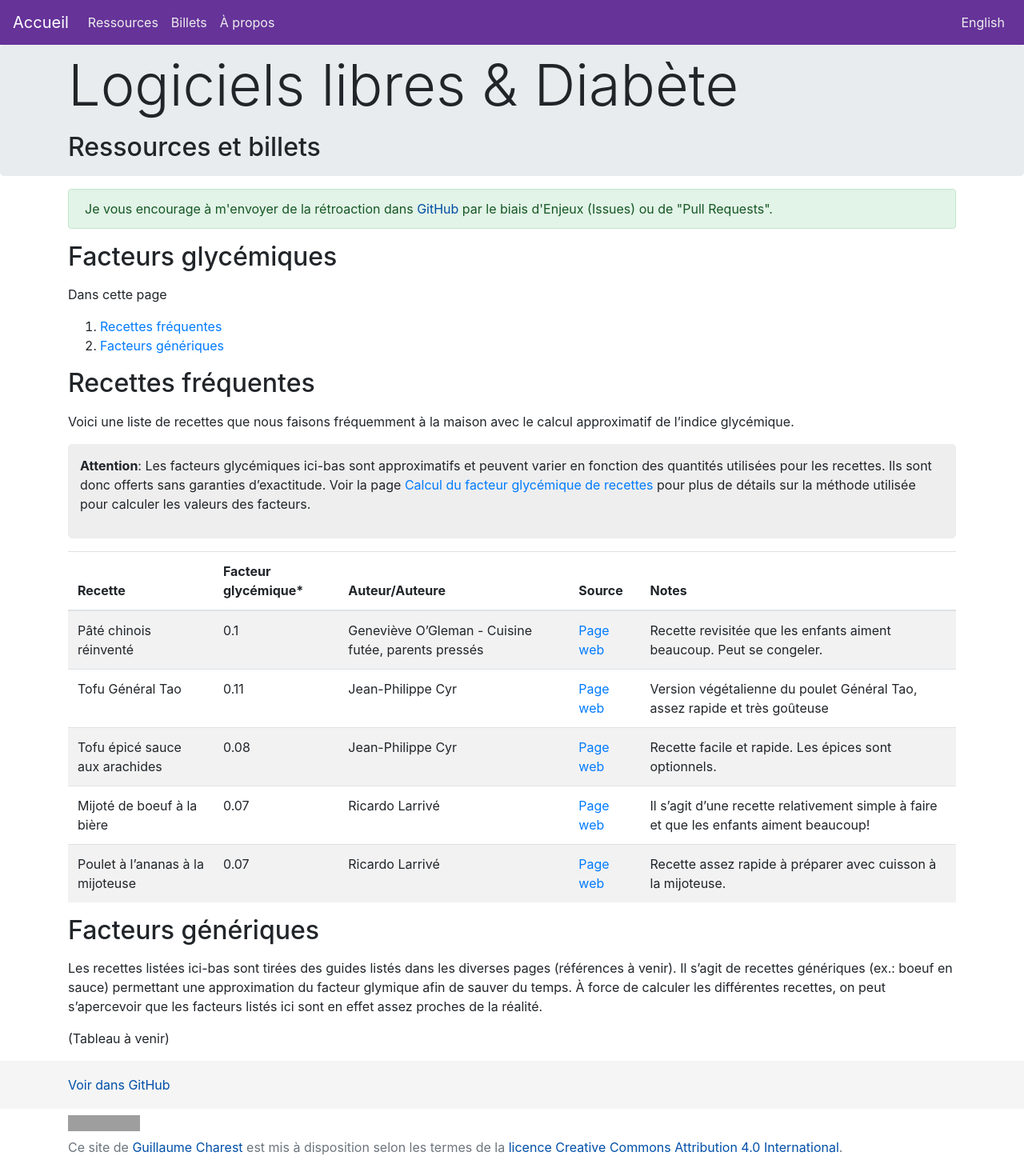
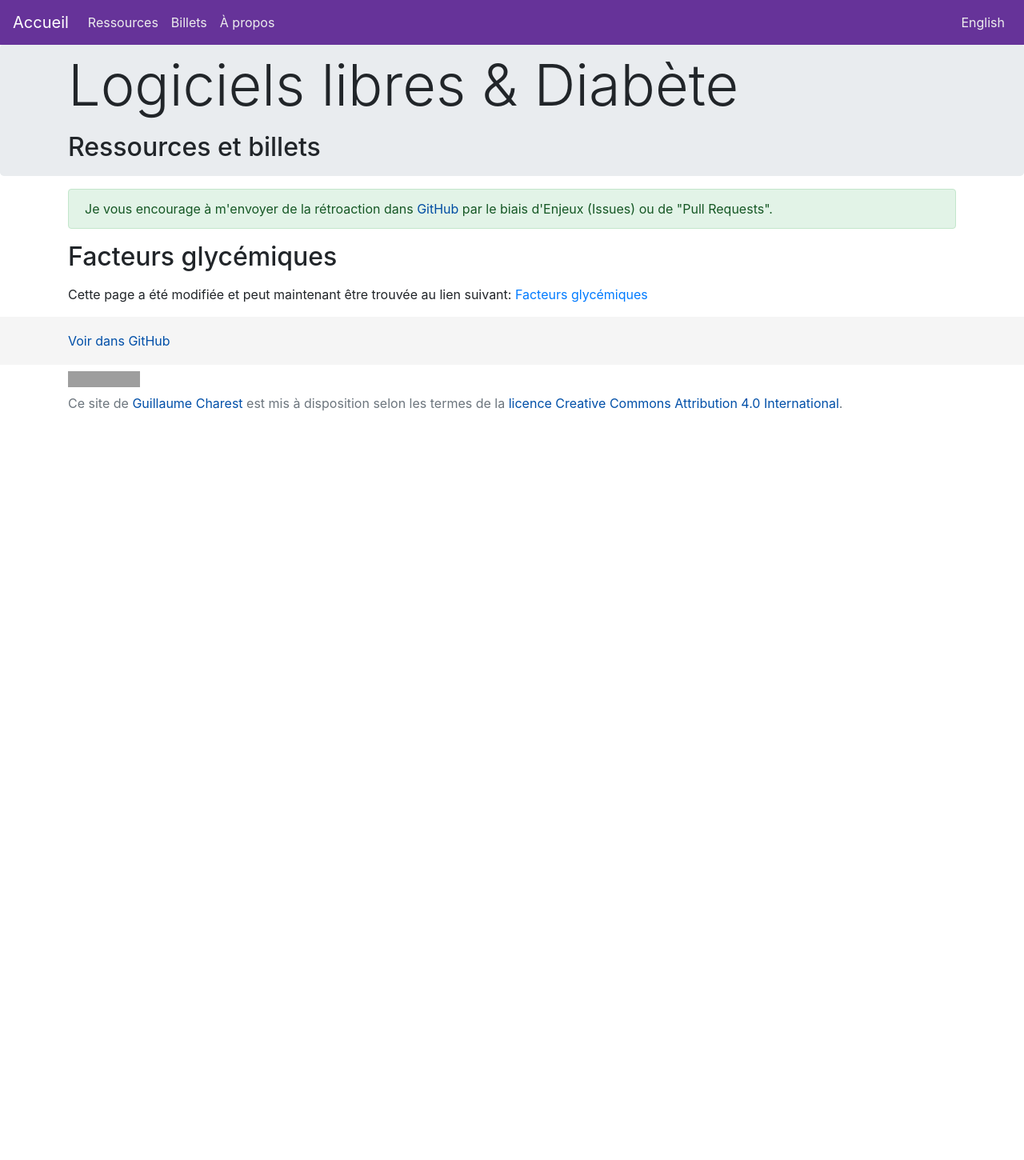
Before and after one commit to gcharest/gcharest.github.io, a Jekyll site: the page built from _pages/fr/recettes-facteur-glycemique.md, in a window 1280 px wide. Shown: the whole page at 80% size. Built offline with Jekyll 4.4.1, drawn with Linux system fonts in a browser that asks for light colours; nearby versions of some CDN libraries; grey boxes are pictures that could not be loaded.

Commit message:
Redirect page

```diff
--- a/_pages/fr/recettes-facteur-glycemique.md
+++ b/_pages/fr/recettes-facteur-glycemique.md
@@ -3,28 +3,7 @@ layout: default
 title:  Facteurs glycémiques
 ref: facteur-glycémique-recettes
 lang: fr
-sections: Diabète
 permalink: recettes-facteurs-glycemique.html
+redirect: diabete/facteurs-glycemiques.html
 ---
-Dans cette page
-
-1. [Recettes fréquentes](#recettes-fr%c3%a9quentes)
-2. [Facteurs génériques](#facteurs-g%c3%a9n%c3%a9riques)
-
-## Recettes fréquentes
-
-Voici une liste de recettes que nous faisons fréquemment à la maison avec le calcul approximatif de l'indice glycémique.
-
->**Attention**: Les facteurs glycémiques ici-bas sont approximatifs et peuvent varier en fonction des quantités utilisées pour les recettes.
-Ils sont donc offerts sans garanties d'exactitude.
-Voir la page [Calcul du facteur glycémique de recettes]({{site.baseurl}}/calcul-facteur-glycemique.html) pour plus de détails sur la méthode utilisée pour calculer les valeurs des facteurs.
-
-{% include listRecipes.html %}
-
-## Facteurs génériques
-
-Les recettes listées ici-bas sont tirées des guides listés dans les diverses pages (références à venir).
-Il s'agit de recettes génériques (ex.: boeuf en sauce) permettant une approximation du facteur glymique afin de sauver du temps.
-À force de calculer les différentes recettes, on peut s'apercevoir que les facteurs listés ici sont en effet assez proches de la réalité.
-
-(Tableau à venir)
+{% include page-redirect.md %}
```
